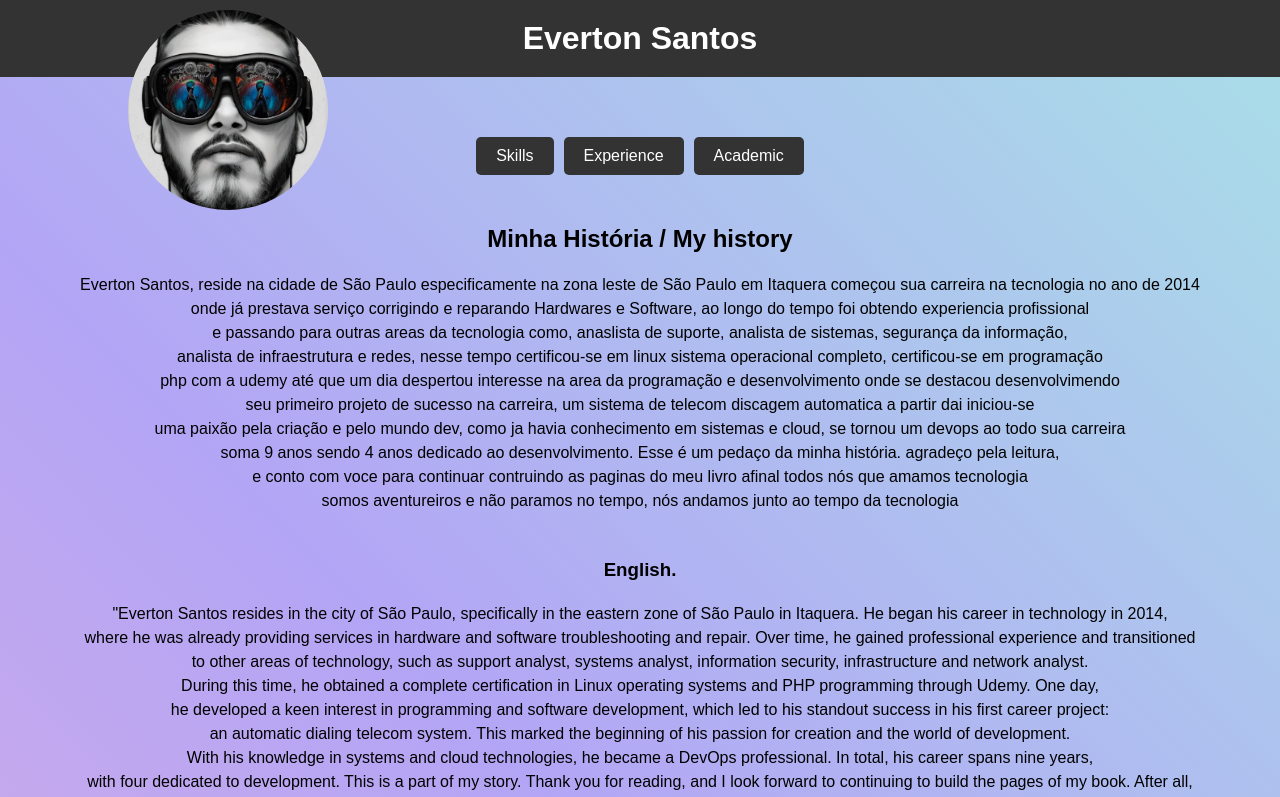
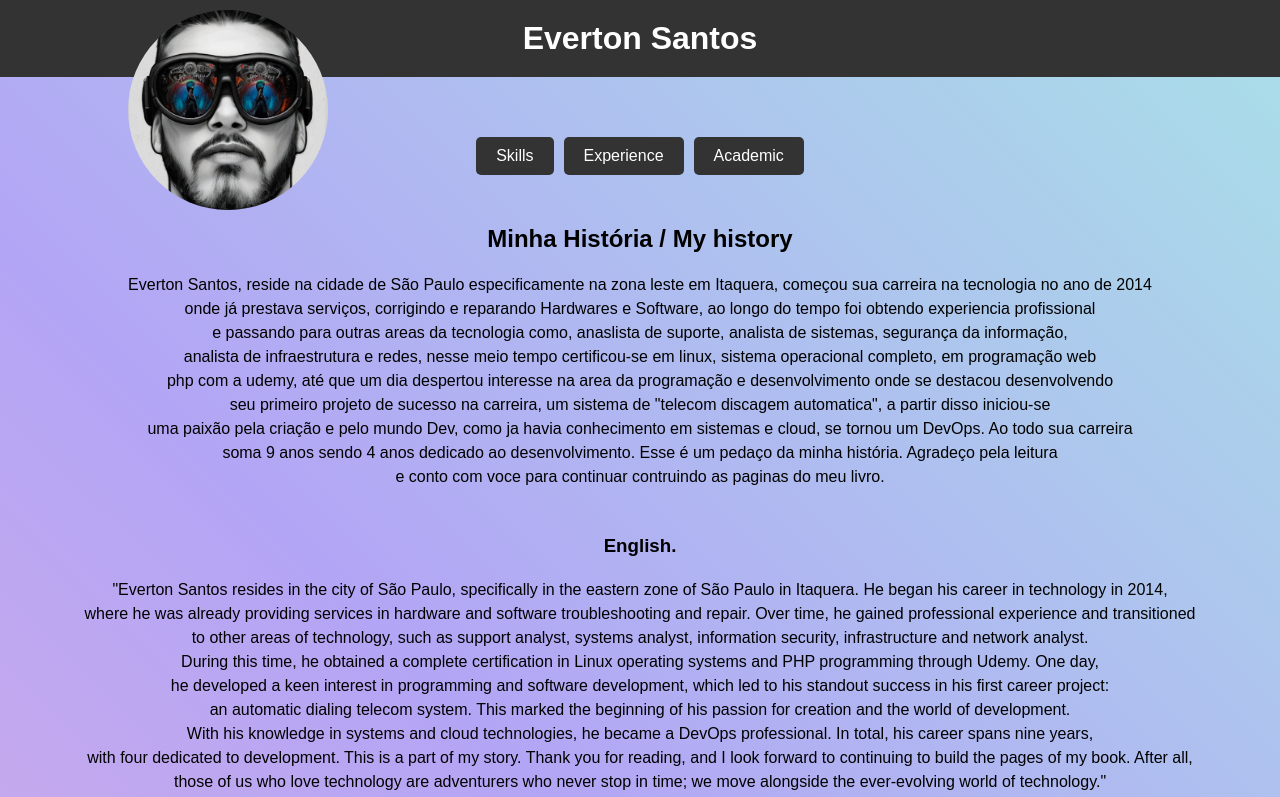
Before and after one commit to everybecch/my-profile, a React (Create React App) app: page / in a window 1280 px wide. Shown: the top 797 px of the page. Built offline with nearby package versions, Linux system fonts and the light colour scheme.

Commit message:
Feat: correção texto e imagens | #003

```diff
--- a/src/App.js
+++ b/src/App.js
@@ -19,9 +19,9 @@ const skills = [
 
 
 const images = [
-  'my-profile/every.jpg',
-  'my-profile/every3.jpg',
-  'my-profile/every4.jpg'
+  'every.jpg',
+  'every3.jpg',
+  'every4.jpg'
 ];
 
 const headerVariants = {
@@ -169,19 +169,19 @@ function App() {
           className="sobre-text"
           style={{ fontFamily: 'Arial', fontSize: '16px', textAlign: 'center' }}
         >
-          Everton Santos, reside na cidade de São Paulo especificamente na zona leste de São Paulo em Itaquera
-          começou sua carreira na tecnologia no ano de 2014<br></br> onde já prestava serviço corrigindo
+          Everton Santos, reside na cidade de São Paulo especificamente na zona leste em Itaquera,
+          começou sua carreira na tecnologia no ano de 2014<br></br> onde já prestava serviços, corrigindo
           e reparando Hardwares e Software, ao longo do tempo foi obtendo experiencia profissional<br></br>
           e passando para outras areas da tecnologia como, anaslista de suporte,
           analista de sistemas, segurança da informação,<br></br> analista de infraestrutura e redes,
-          nesse tempo certificou-se em linux sistema operacional completo, certificou-se em programação<br></br> php com a udemy
-          até que um dia despertou interesse na area da programação e desenvolvimento onde se destacou desenvolvimendo<br></br>
-          seu primeiro projeto de sucesso na carreira, um sistema de telecom discagem automatica a partir dai iniciou-se<br></br>
-          uma paixão pela criação e pelo mundo dev, como ja havia conhecimento em sistemas e cloud, se tornou um devops
-          ao todo sua carreira<br></br> soma 9 anos sendo 4 anos dedicado ao desenvolvimento.
+          nesse meio tempo certificou-se em linux, sistema operacional completo, em programação web<br></br> php com a udemy,
+          até que um dia despertou interesse na area da programação e desenvolvimento onde se destacou desenvolvendo<br></br>
+          seu primeiro projeto de sucesso na carreira, um sistema de "telecom discagem automatica", a partir disso iniciou-se<br></br>
+          uma paixão pela criação e pelo mundo Dev, como ja havia conhecimento em sistemas e cloud, se tornou um DevOps.
+          Ao todo sua carreira<br></br> soma 9 anos sendo 4 anos dedicado ao desenvolvimento.
 
-          Esse é um pedaço da minha história. agradeço pela leitura,<br></br> e conto com voce para continuar
-          contruindo as paginas do meu livro afinal todos nós que amamos tecnologia<br></br> somos aventureiros e não paramos no tempo, nós andamos junto ao tempo da tecnologia
+          Esse é um pedaço da minha história. Agradeço pela leitura<br></br> e conto com voce para continuar
+          contruindo as paginas do meu livro.
           <br></br>
           <br></br><h3>English.</h3>
 
```
